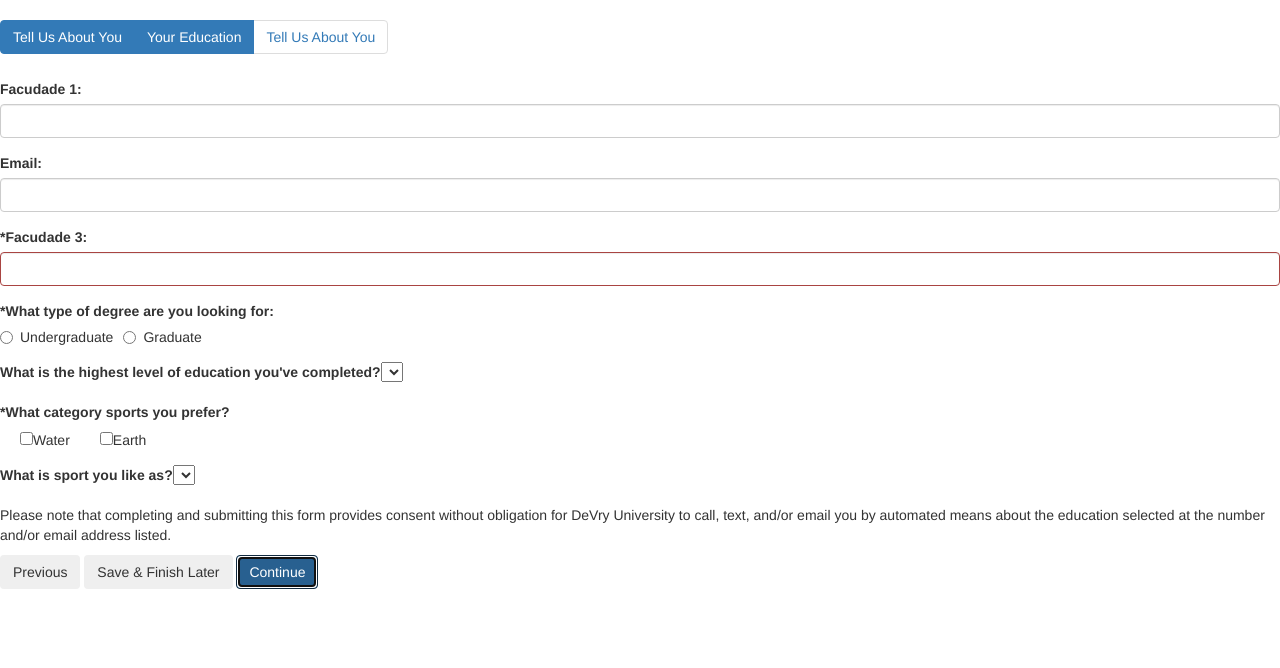
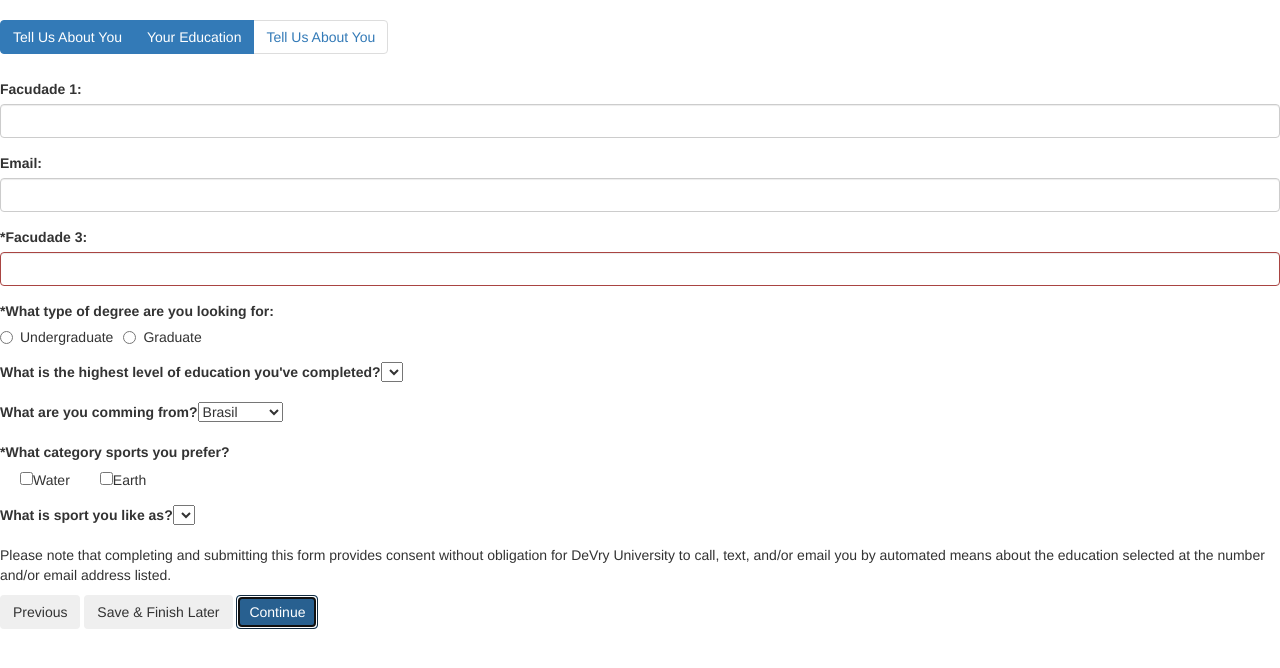
Before and after one commit to othondev/json2html, a website: page index.html in a window 1280 px wide. Both pictures are taken after a click on the button "Continue". Drawn offline with nearby package versions, Linux system fonts and the light colour scheme.

Commit message:
terminado as depencias

```diff
--- a/index.html
+++ b/index.html
@@ -59,27 +59,55 @@
 						"type": "list",
 						"values": [{
 								"name": "Some High School",
-								"dependency": "degree.Graduate"
+								"dependency": [{"id":"degree", "value": "Graduate"}]
 							},
 							{
 								"name": "High School Diploma",
-								"dependency": "degree.Graduate"
+								"dependency": [{"id":"degree", "value": "Graduate"}]
 							},
 							{
 								"name": "Ged Certification",
-								"dependency": "degree.Graduate"
+								"dependency": [{"id":"degree", "value": "Graduate"}]
+							},
+              {
+								"name": "Both",
+								"dependency": [{"id":"degree", "value": "Graduate"},{"id":"degree", "value": "Undergraduate"}]
 							},
 							{
 								"name": "Some College Credits",
-								"dependency": "degree.Undergraduate"
+								"dependency": [{"id":"degree", "value": "Undergraduate"}]
 							},
 							{
 								"name": "Earned Doctorate",
-								"dependency": "degree.Undergraduate"
+								"dependency": [{"id":"degree", "value": "Undergraduate"}]
 							},
 							{
 								"name": "Earned Graduate",
-								"dependency": "degree.Undergraduate"
+								"dependency": [{"id":"degree", "value": "Undergraduate"}]
+							}
+						]
+					},{
+						"label": "What are you comming from?",
+            "name": "county",
+						"type": "list",
+						"values": [{
+								"name": "Brasil"
+							},
+							{
+								"name": "EUA"
+							},
+							{
+								"name": "Jamaica"
+							},
+							{
+								"name": "Australian"
+							},
+							{
+								"name": "Italian"
+							},
+							{
+								"name": "Israel",
+								"dependency": [{"id":"degree", "value": "Undergraduate"}]
 							}
 						]
 					},
@@ -101,19 +129,19 @@
             "type": "list",
             "values": [{
                 "name": "Swimming",
-                "dependency": "categorysports.Water"
+                "dependency": [{"id":"categorysports", "value": "Water"}]
               },
               {
                   "name": "synchronized swimming",
-                  "dependency": "categorysports.Water"
+                  "dependency": [{"id":"categorysports", "value": "Water"}]
                 },
                 {
                   "name": "Soccer",
-                  "dependency": "categorysports.Earth"
+                  "dependency": [{"id":"categorysports", "value": "Earth"}]
                 },
                 {
                   "name": "Running",
-                  "dependency": "categorysports.Earth"
+                  "dependency": [{"id":"categorysports", "value": "Earth"}]
                 }
             ]
           }
@@ -151,7 +179,7 @@
                 </span></p>
                 <span class="buttons">
                     <button type="button" class="btn btn-grey " onclick="previousSession()"><span class="hidden-xs"> Previous </span></button>
-                    <button type="button" class="btn btn-grey " onclick="onFinishLater()"><span class="hidden-xs">Save &amp; </span>Finish Later</button>
+                    <button type="button" class="btn btn-grey " onclick="getJson()"><span class="hidden-xs">Save &amp; </span>Finish Later</button>
                     <button type="button" onclick="nextSession()" class="btn btn-blue btn btn-primary" >Continue</button>
                 </span>
             </div>
--- a/json2html.js
+++ b/json2html.js
@@ -1,5 +1,6 @@
 var index =-1;
 var sessions;
+var result = {};
     function reciverJsonAndRetunHTML (json) {
       json = json.layout;
       sessions = json.sessions;
@@ -88,44 +89,55 @@ var sessions;
   function createDOMCheckBox(item){
     return createDOMRadioOrCheckbox(item);
   }
+function updateSelect(jsonItem,selectDOM){
+  var idSelect = '';
+  selectDOM.innerHTML = '';
+  jsonItem.values.forEach(function (item) {
+    if(containsDependecies(item.dependency)){
+      var op = new Option(item.name);
+      console.log(result[jsonItem.name]);
+      if(result[jsonItem.name] && result[jsonItem.name].includes(item.name)) op.selected = true;
+      selectDOM.options.add(op);
+    }
 
+  });
+}
 
-  function createDOMSelect(item){
+  function createDOMSelect(jsonItem){
     var selectDOM = document.createElement("SELECT");
-
-    item.values.forEach(function(itemValue){
-      var dependencyID = itemValue.dependency.split('\.')[0];
-      if(dependencyID){
-
-        var itemDOM = document.getElementById(dependencyID);
-        var context = this;
-        itemDOM.addEventListener("change",function (context){
-
-          selectDOM.innerHTML = '';
-
-          var filter =[];
-
-          itemDOM.querySelectorAll('[type="checkbox"]:checked, [type="radio"]:checked').forEach(function(item){
-            filter.push(item.defaultValue);
-          });
-
-          var filtredList = item.values.filter(function (listItem) {
-            var dependencyName = listItem.dependency.split('\.')[1];
-            if(filter.includes(dependencyName))
-              return listItem;
-          });
-
-          filtredList.forEach(function (item) {
-            selectDOM.options.add(new Option(item.name));
-          });
-
-        });
+    var listObserved = listIDObserved(jsonItem);
+    updateSelect(jsonItem,selectDOM);
+    listObserved.forEach(function (listObservedItem) {
+      var observer = document.getElementById(listObservedItem);
+      observer.addEventListener("change",function(event) {
+        updateSelect(jsonItem,selectDOM);
+      });
+    });
+    return selectDOM;
+  }
+  function listIDObserved(jsonItem){
+    var listObserved = [];
+    jsonItem.values.forEach(function (itemDep) {
+    var list = itemDep.dependency;
+    if(list)
+    list.forEach(function (item) {
+      if(!listObserved.includes(item.id)){
+        listObserved.push(item.id);
       }
     });
-
-    return selectDOM;
+  });
+  return listObserved;
+}
+  function containsDependecies(dependency){
+    if(!dependency) return true;
+    for (var i = 0; i < dependency.length; i++) {
+      var id = dependency[i].id;
+      var value = dependency[i].value;
+      if(!getValueComponent(id).includes(value))
+        return false;
+    }
+    return true;
   }
-
   function setAndGetFormElement(labelString,nameID,required){
     var innerForm = document.getElementById('innerForm');
     var innerFormDiv = document.createElement('div');
@@ -135,8 +147,36 @@ var sessions;
     innerFormDiv.appendChild(label);
     innerFormDiv.id = nameID;
     innerForm.appendChild(innerFormDiv);
+    innerFormDiv.addEventListener("change",function(event){
+      setResultOnComponentChange(event.target);
+    });
 
     return innerFormDiv;
+  }
+
+  function setResultOnComponentChange (target){
+    var idParent = findIdParent(target);
+    result[idParent] = getValueComponent(idParent);
+  }
+
+  function getValueComponent(idParent){
+    var itemDOM = document.getElementById(idParent);
+    if(itemDOM.value){
+      return itemDOM.value;
+    }
+    var tempResul = [];
+    itemDOM.querySelectorAll('[type="checkbox"]:checked, [type="radio"]:checked, [type="text"], option:checked').forEach(function (item) {
+      tempResul.push(item.value);
+    });
+    return tempResul.length == 1 ? tempResul[0] : tempResul ;
+  }
+
+  function findIdParent(target) {
+    if(target.id){
+      return target.id;
+    }else{
+      return findIdParent(target.parentElement);
+    }
   }
   function createDOMRadioGroup(item){
     return createDOMRadioOrCheckbox(item,true);
@@ -159,6 +199,10 @@ var sessions;
       }
       inputRadio.name = 'optradio';
       inputRadio.value = itemRadio.name;
+
+      if(result[item.name] && result[item.name].includes(inputRadio.value))
+        inputRadio.checked = true;
+
       radioLabel.appendChild(inputRadio);
 
       var textCon = document.createTextNode(itemRadio.name);
@@ -171,7 +215,13 @@ var sessions;
 
   function createDOMTextField(item){
     var textInput = document.createElement('input');
+    textInput.type = 'text';
     textInput.classList.add('form-control');
+
+    if(result[item.name]){
+      textInput.value = result[item.name];
+    }
+
     return textInput;
   }
   function setHeaderAndMainDivAndForm(json){
@@ -227,3 +277,6 @@ var sessions;
       console.error('The ' + nameMethod + ' method not found in validation file');
     }
   }
+  function getJson(){
+    return JSON.stringify(result);
+  }
```
Also changed, not shown: README.md.
